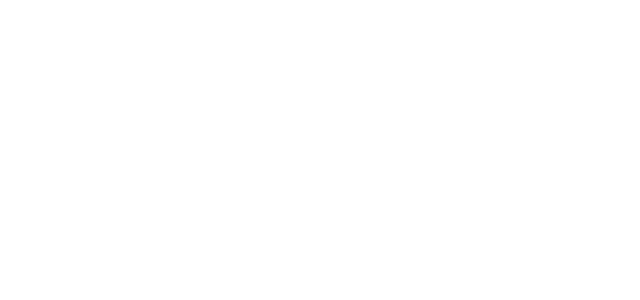
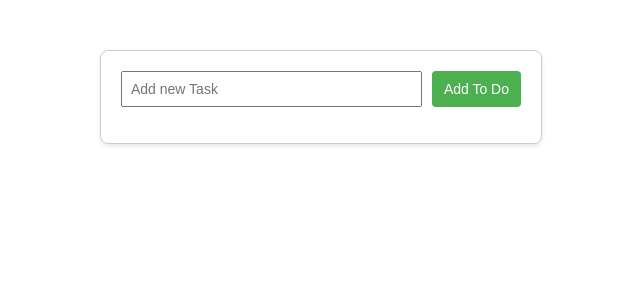
Before and after one commit to Steffen-Svenningsen/ten-vue-projects, a Vue app: page /todo-app in a window 1280 px wide. Before the commit this address had no page. Shown: the top 300 px of the page, without its empty margins (319-959 px from the left). Built offline with nearby package versions, Linux system fonts and the light colour scheme.

Commit message:
Project 1

```diff
--- /dev/null
+++ b/src/assets/main.css
@@ -0,0 +1,14 @@
+#app {
+  font-family:
+    system-ui,
+    -apple-system,
+    BlinkMacSystemFont,
+    'Segoe UI',
+    Roboto,
+    Oxygen,
+    Ubuntu,
+    Cantarell,
+    'Open Sans',
+    'Helvetica Neue',
+    sans-serif;
+}
--- /dev/null
+++ b/src/components/NavigationMenu.vue
@@ -0,0 +1,7 @@
+<template>
+  <nav>
+    <router-link to="/todo-app">Todo-app</router-link>
+  </nav>
+</template>
+
+<style scoped></style>
--- a/src/main.js
+++ b/src/main.js
@@ -1,3 +1,5 @@
+import './assets/main.css'
+
 import { createApp } from 'vue'
 import App from './App.vue'
 import router from './router'
--- a/src/router/index.js
+++ b/src/router/index.js
@@ -10,12 +10,9 @@
       component: HomeView
     },
     {
-      path: '/about',
-      name: 'about',
-      // route level code-splitting
-      // this generates a separate chunk (About.[hash].js) for this route
-      // which is lazy-loaded when the route is visited.
-      component: () => import('../views/AboutView.vue')
+      path: '/todo-app',
+      name: 'todo-app',
+      component: () => import('../views/projects/TodoApp.vue')
     }
   ]
 })
--- a/src/views/HomeView.vue
+++ b/src/views/HomeView.vue
@@ -1,5 +1,8 @@
-<script setup></script>
+<script setup>
+import NavigationMenu from '@/components/NavigationMenu.vue'
+</script>
 
 <template>
   <h1>Home</h1>
+  <NavigationMenu />
 </template>
--- a/src/views/projects/TodoApp.vue
+++ b/src/views/projects/TodoApp.vue
@@ -0,0 +1,105 @@
+<script setup>
+import { ref } from 'vue'
+
+const newTask = ref('')
+const tasks = ref([])
+
+const addTask = () => {
+  if (newTask.value.trim() !== '') {
+    tasks.value.push(newTask.value)
+    newTask.value = ''
+  }
+}
+
+const removeTask = (index) => {
+  tasks.value.splice(index, 1)
+}
+</script>
+
+<template>
+  <div class="todo-app">
+    <div class="task-input">
+      <input v-model="newTask" @keyup.enter="addTask" placeholder="Add new Task" />
+      <button @click="addTask">Add To Do</button>
+    </div>
+    <ul class="task-list">
+      <li v-for="(task, index) in tasks" :key="index" class="task-item">
+        {{ task }}
+        <button @click="removeTask(index)" class="remove-button">Remove</button>
+      </li>
+    </ul>
+  </div>
+</template>
+
+<style scoped>
+.todo-app {
+  max-width: 400px;
+  margin: 50px auto;
+  padding: 20px;
+  border: 1px solid #ccc;
+  border-radius: 8px;
+  box-shadow: 0 2px 4px rgba(0, 0, 0, 0.1);
+}
+
+.app-title {
+  font-size: 24px;
+  margin-bottom: 20px;
+  text-align: center;
+  color: #333;
+}
+
+.task-input {
+  display: flex;
+  gap: 10px;
+}
+
+input {
+  flex: 1;
+  padding: 8px;
+  font-size: 14px;
+}
+
+button {
+  padding: 8px 12px;
+  font-size: 14px;
+  background-color: #4caf50;
+  color: #fff;
+  border: none;
+  border-radius: 4px;
+  cursor: pointer;
+}
+
+button:hover {
+  background-color: #45a049;
+}
+
+.task-list {
+  list-style: none;
+  padding: 0;
+}
+
+.task-item {
+  display: flex;
+  justify-content: space-between;
+  align-items: center;
+  padding: 10px;
+  margin: 8px 0;
+  background-color: #f9f9f9;
+  border: 1px solid #ddd;
+  border-radius: 4px;
+}
+
+.remove-button {
+  padding: 6px 10px;
+  font-size: 12px;
+  background-color: #e74c3c;
+  color: #fff;
+  border: none;
+  border-radius: 3px;
+  cursor: pointer;
+}
+
+.remove-button:hover {
+  background-color: #c0392b;
+}
+</style>
```
